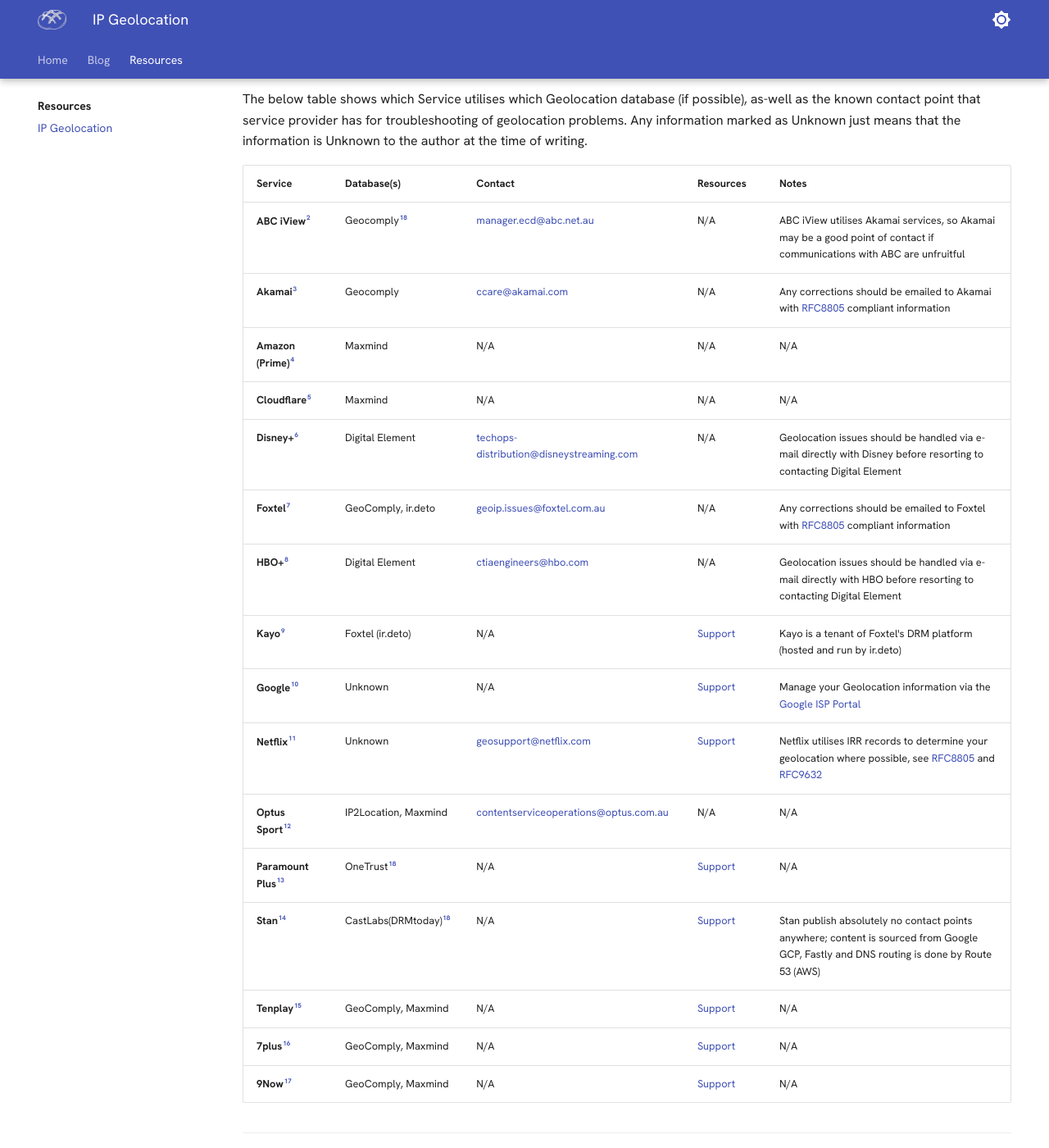
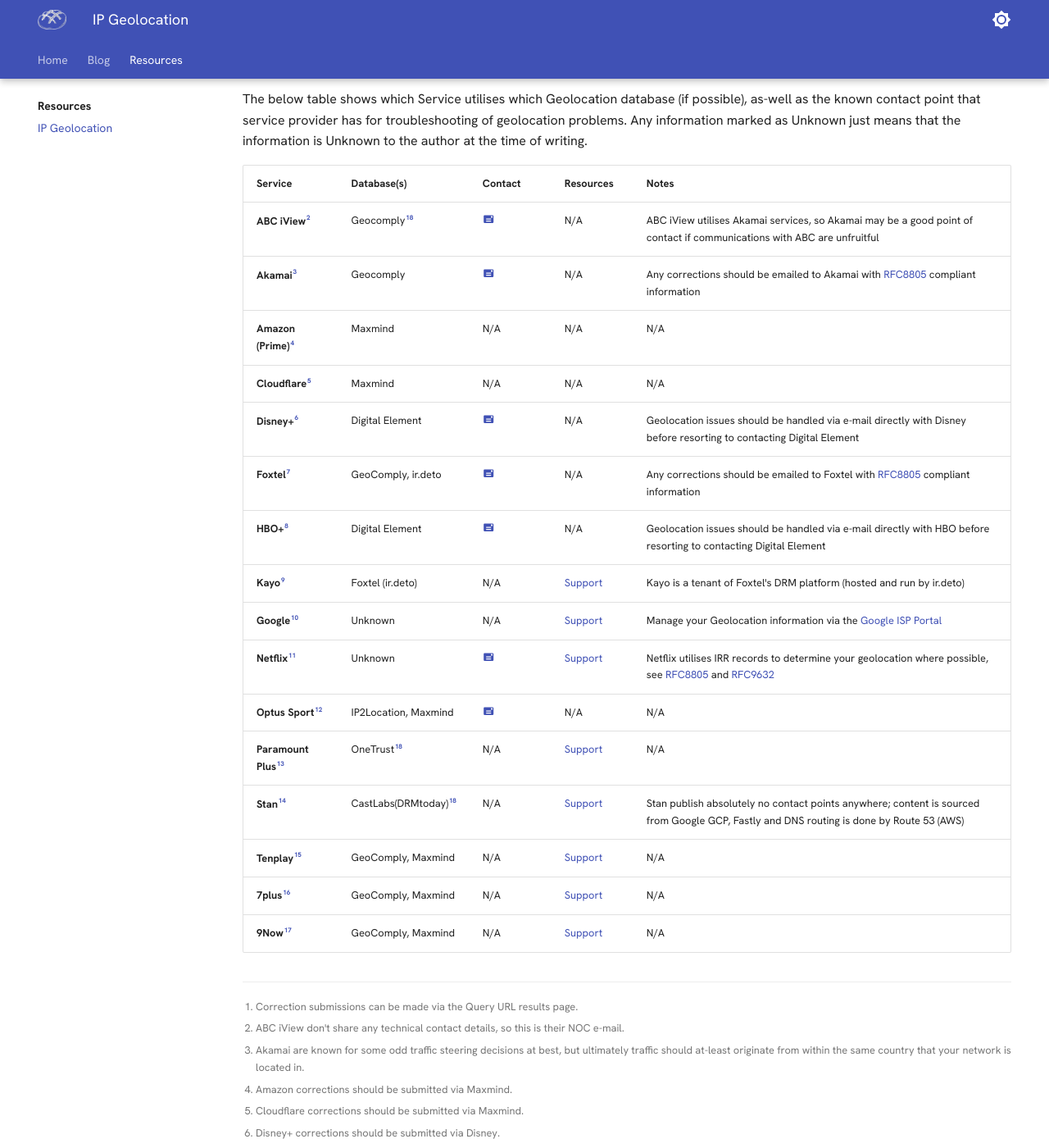
Before and after one commit to jakeb91/cobloaf-engineering, an MkDocs documentation site: the page built from docs/resources/ip-geolocation.md, in a window 1280 px wide and 1400 px high, scrolled down 1649 px. Shown: the whole window at 82% size. Built offline with MkDocs 1.6.1 and Material for MkDocs 9.7.7, drawn with Linux system fonts in a browser that asks for light colours; some of the changed text lies outside the part shown.

Commit message:
Updating Resource > IP Geolocation page
Changed emails to material-mail icons rather than text

```diff
--- a/docs/resources/ip-geolocation.md
+++ b/docs/resources/ip-geolocation.md
@@ -25,47 +25,47 @@ Some customers may get IP Addresses detected as a VPN range by utilising service
 
 ## Geolocation Databases
 
-| Name            | Query URL                                                                              | Correction                                                               | Contact                                                             |
-| --------------- | -------------------------------------------------------------------------------------- | ------------------------------------------------------------------------ | ------------------------------------------------------------------- |
-| dbip            | [:material-link:](https://db-ip.com/)                                                  | Lookup[^1]                                                               | Unknown                                                             |
-| Digital Element | N/A                                                                                    | [:material-link:](https://www.digitalelement.com/contact-us/)            | [ip-data@digitalelement.com](mailto:ip-data@digitalelement.com)     |
-| DRMtoday        | N/A                                                                                    | N/A                                                                      | N/A                                                                 |
-| GeoComply       | N/A                                                                                    | [:material-link:](https://geocomply.my.site.com/Portal/s/contactsupport) | [ipintelligence@geocomply.com](mailto:ipintelligence@geocomply.com) |
-| InfoSniper      | [:material-link:](https://infosniper.net/)                                             | [:material-link:](https://infosniper.net/geoip-data-correction.php)      | Unknown                                                             |
-| IP Geolocation  | [:material-link:](https://ipgeolocation.io/)                                           | Email                                                                    | [support@ipgeolocation.io](mailto:support@ipgeolocation.io)         |
-| IP2Location     | [:material-link:](https://www.ip2location.com/demo)                                    | Email                                                                    | [support@ip2location.com](mailto:support@ip2location.com)           |
-| IPHub           | [:material-link:](https://iphub.info/)                                                 | Lookup[^1]                                                               | Unknown                                                             |
-| IPInfo          | [:material-link:](https://ipinfo.io/)                                                  | [:material-link:](https://ipinfo.io/contact?s=correction)                | Unknown                                                             |
-| IPinsight       | [:material-link:](https://ipinsight.io/)                                               | Email                                                                    | [william@ipinsight.io](mailto:william@ipinsight.io)                 |
-| IPIP            | [:material-link:](https://en.ipip.net/ip.html)                                         | Email                                                                    | [sarah@ipip.net](mailto:sarah@ipip.net)                             |
-| IPligence       | [:material-link:](https://www.ipligence.com/geolocation)                               | [:material-link:](https://www.ipligence.com/contact)                     | Unknown                                                             |
-| ir.deto         | N/A                                                                                    | N/A                                                                      | Unknown                                                             |
-| Neustar         | [:material-link:](https://www.home.neustar/resources/tools/ip-geolocation-lookup-tool) | [:material-link:](https://www.home.neustar/support)                      | Unknown                                                             |
-| Maxmind         | [:material-link:](https://www.maxmind.com/en/geoip-demo)                               | [:material-link:](https://www.maxmind.com/en/geoip-location-correction/) | Unknown                                                             |
-| OneTrust        | N/A                                                                                    | N/A                                                                      | Unknown                                                             |
+| Name            | Query URL                                                                              | Correction                                                               | Contact                                                |
+| --------------- | -------------------------------------------------------------------------------------- | ------------------------------------------------------------------------ | ------------------------------------------------------ |
+| dbip            | [:material-link:](https://db-ip.com/)                                                  | Lookup[^1]                                                               | Unknown                                                |
+| Digital Element | N/A                                                                                    | [:material-link:](https://www.digitalelement.com/contact-us/)            | [:material-mail:](mailto:ip-data@digitalelement.com)   |
+| DRMtoday        | N/A                                                                                    | N/A                                                                      | N/A                                                    |
+| GeoComply       | N/A                                                                                    | [:material-link:](https://geocomply.my.site.com/Portal/s/contactsupport) | [:material-mail:](mailto:ipintelligence@geocomply.com) |
+| InfoSniper      | [:material-link:](https://infosniper.net/)                                             | [:material-link:](https://infosniper.net/geoip-data-correction.php)      | Unknown                                                |
+| IP Geolocation  | [:material-link:](https://ipgeolocation.io/)                                           | Email                                                                    | [:material-mail:](mailto:support@ipgeolocation.io)     |
+| IP2Location     | [:material-link:](https://www.ip2location.com/demo)                                    | Email                                                                    | [:material-mail:](mailto:support@ip2location.com)      |
+| IPHub           | [:material-link:](https://iphub.info/)                                                 | Lookup[^1]                                                               | Unknown                                                |
+| IPInfo          | [:material-link:](https://ipinfo.io/)                                                  | [:material-link:](https://ipinfo.io/contact?s=correction)                | Unknown                                                |
+| IPinsight       | [:material-link:](https://ipinsight.io/)                                               | Email                                                                    | [:material-mail:](mailto:william@ipinsight.io)         |
+| IPIP            | [:material-link:](https://en.ipip.net/ip.html)                                         | Email                                                                    | [:material-mail:](mailto:sarah@ipip.net)               |
+| IPligence       | [:material-link:](https://www.ipligence.com/geolocation)                               | [:material-link:](https://www.ipligence.com/contact)                     | Unknown                                                |
+| ir.deto         | N/A                                                                                    | N/A                                                                      | Unknown                                                |
+| Neustar         | [:material-link:](https://www.home.neustar/resources/tools/ip-geolocation-lookup-tool) | [:material-link:](https://www.home.neustar/support)                      | Unknown                                                |
+| Maxmind         | [:material-link:](https://www.maxmind.com/en/geoip-demo)                               | [:material-link:](https://www.maxmind.com/en/geoip-location-correction/) | Unknown                                                |
+| OneTrust        | N/A                                                                                    | N/A                                                                      | Unknown                                                |
 
 ## Service Matrix
 
 The below table shows which Service utilises which Geolocation database (if possible), as-well as the known contact point that service provider has for troubleshooting of geolocation problems. Any information marked as Unknown just means that the information is Unknown to the author at the time of writing.
 
-| Service                 | Database(s)             | Contact                                                                                     | Resources                                                                    | Notes                                                                                                                                                                                       |
-| ----------------------- | ----------------------- | ------------------------------------------------------------------------------------------- | ---------------------------------------------------------------------------- | ------------------------------------------------------------------------------------------------------------------------------------------------------------------------------------------- |
-| **ABC iView[^2]**       | Geocomply[^18]          | [manager.ecd@abc.net.au](mailto:manager.ecd@abc.net.au)                                     | N/A                                                                          | ABC iView utilises Akamai services, so Akamai may be a good point of contact if communications with ABC are unfruitful                                                                      |
-| **Akamai[^3]**          | Geocomply               | [ccare@akamai.com](mailto:ccare@akamai.com)                                                 | N/A                                                                          | Any corrections should be emailed to Akamai with [RFC8805](https://www.rfc-editor.org/rfc/rfc8805#section-toc.1-1.2.2.1.2.1.1) compliant information                                        |
-| **Amazon (Prime)[^4]**  | Maxmind                 | N/A                                                                                         | N/A                                                                          | N/A                                                                                                                                                                                         |
-| **Cloudflare[^5]**      | Maxmind                 | N/A                                                                                         | N/A                                                                          | N/A                                                                                                                                                                                         |
-| **Disney+[^6]**         | Digital Element         | [techops-distribution@disneystreaming.com](mailto:techops-distribution@disneystreaming.com) | N/A                                                                          | Geolocation issues should be handled via e-mail directly with Disney before resorting to contacting Digital Element                                                                         |
-| **Foxtel[^7]**          | GeoComply, ir.deto      | [geoip.issues@foxtel.com.au](mailto:geoip.issues@foxtel.com.au)                             | N/A                                                                          | Any corrections should be emailed to Foxtel with [RFC8805](https://www.rfc-editor.org/rfc/rfc8805#section-toc.1-1.2.2.1.2.1.1) compliant information                                        |
-| **HBO+[^8]**            | Digital Element         | [ctiaengineers@hbo.com](mailto:ctiaengineers@hbo.com)                                       | N/A                                                                          | Geolocation issues should be handled via e-mail directly with HBO before resorting to contacting Digital Element                                                                            |
-| **Kayo[^9]**            | Foxtel (ir.deto)        | N/A                                                                                         | [Support](https://help.kayosports.com.au/s/submitenquiry)                    | Kayo is a tenant of Foxtel's DRM platform (hosted and run by ir.deto)                                                                                                                       |
-| **Google[^10]**         | Unknown                 | N/A                                                                                         | [Support](https://support.google.com/websearch/workflow/9308722)             | Manage your Geolocation information via the [Google ISP Portal](https://isp.google.com)                                                                                                     |
-| **Netflix[^11]**        | Unknown                 | [geosupport@netflix.com](mailto:geosupport@netflix.com)                                     | [Support](https://help.netflix.com/en/node/26100)                            | Netflix utilises IRR records to determine your geolocation where possible, see [RFC8805](https://www.rfc-editor.org/rfc/rfc8805) and [RFC9632](https://www.rfc-editor.org/rfc/rfc9632.html) |
-| **Optus Sport[^12]**    | IP2Location, Maxmind    | [contentserviceoperations@optus.com.au](mailto:contentserviceoperations@optus.com.au)       | N/A                                                                          | N/A                                                                                                                                                                                         |
-| **Paramount Plus[^13]** | OneTrust[^18]           | N/A                                                                                         | [Support](https://support.paramountplus.com/s/contactsupport?language=en_US) | N/A                                                                                                                                                                                         |
-| **Stan[^14]**           | CastLabs(DRMtoday)[^18] | N/A                                                                                         | [Support](https://help.stan.com.au/hc/en-us/requests/new)                    | Stan publish absolutely no contact points anywhere; content is sourced from Google GCP, Fastly and DNS routing is done by Route 53 (AWS)                                                    |
-| **Tenplay[^15]**        | GeoComply, Maxmind      | N/A                                                                                         | [Support](https://helpdesk.tenplay.com.au/support/tickets/new)               | N/A                                                                                                                                                                                         |
-| **7plus[^16]**          | GeoComply, Maxmind      | N/A                                                                                         | [Support](https://support.7plus.com.au/hc/en-au/requests/new)                | N/A                                                                                                                                                                                         |
-| **9Now[^17]**           | GeoComply, Maxmind      | N/A                                                                                         | [Support](https://help.9now.com.au/hc/en-au/requests/new)                    | N/A                                                                                                                                                                                         |
+| Service                 | Database(s)             | Contact                                                            | Resources                                                                    | Notes                                                                                                                                                                                       |
+| ----------------------- | ----------------------- | ------------------------------------------------------------------ | ---------------------------------------------------------------------------- | ------------------------------------------------------------------------------------------------------------------------------------------------------------------------------------------- |
+| **ABC iView[^2]**       | Geocomply[^18]          | [:material-mail:](mailto:manager.ecd@abc.net.au)                   | N/A                                                                          | ABC iView utilises Akamai services, so Akamai may be a good point of contact if communications with ABC are unfruitful                                                                      |
+| **Akamai[^3]**          | Geocomply               | [:material-mail:](mailto:ccare@akamai.com)                         | N/A                                                                          | Any corrections should be emailed to Akamai with [RFC8805](https://www.rfc-editor.org/rfc/rfc8805#section-toc.1-1.2.2.1.2.1.1) compliant information                                        |
+| **Amazon (Prime)[^4]**  | Maxmind                 | N/A                                                                | N/A                                                                          | N/A                                                                                                                                                                                         |
+| **Cloudflare[^5]**      | Maxmind                 | N/A                                                                | N/A                                                                          | N/A                                                                                                                                                                                         |
+| **Disney+[^6]**         | Digital Element         | [:material-mail:](mailto:techops-distribution@disneystreaming.com) | N/A                                                                          | Geolocation issues should be handled via e-mail directly with Disney before resorting to contacting Digital Element                                                                         |
+| **Foxtel[^7]**          | GeoComply, ir.deto      | [:material-mail:](mailto:geoip.issues@foxtel.com.au)               | N/A                                                                          | Any corrections should be emailed to Foxtel with [RFC8805](https://www.rfc-editor.org/rfc/rfc8805#section-toc.1-1.2.2.1.2.1.1) compliant information                                        |
+| **HBO+[^8]**            | Digital Element         | [:material-mail:](mailto:ctiaengineers@hbo.com)                    | N/A                                                                          | Geolocation issues should be handled via e-mail directly with HBO before resorting to contacting Digital Element                                                                            |
+| **Kayo[^9]**            | Foxtel (ir.deto)        | N/A                                                                | [Support](https://help.kayosports.com.au/s/submitenquiry)                    | Kayo is a tenant of Foxtel's DRM platform (hosted and run by ir.deto)                                                                                                                       |
+| **Google[^10]**         | Unknown                 | N/A                                                                | [Support](https://support.google.com/websearch/workflow/9308722)             | Manage your Geolocation information via the [Google ISP Portal](https://isp.google.com)                                                                                                     |
+| **Netflix[^11]**        | Unknown                 | [:material-mail:](mailto:geosupport@netflix.com)                   | [Support](https://help.netflix.com/en/node/26100)                            | Netflix utilises IRR records to determine your geolocation where possible, see [RFC8805](https://www.rfc-editor.org/rfc/rfc8805) and [RFC9632](https://www.rfc-editor.org/rfc/rfc9632.html) |
+| **Optus Sport[^12]**    | IP2Location, Maxmind    | [:material-mail:](mailto:contentserviceoperations@optus.com.au)    | N/A                                                                          | N/A                                                                                                                                                                                         |
+| **Paramount Plus[^13]** | OneTrust[^18]           | N/A                                                                | [Support](https://support.paramountplus.com/s/contactsupport?language=en_US) | N/A                                                                                                                                                                                         |
+| **Stan[^14]**           | CastLabs(DRMtoday)[^18] | N/A                                                                | [Support](https://help.stan.com.au/hc/en-us/requests/new)                    | Stan publish absolutely no contact points anywhere; content is sourced from Google GCP, Fastly and DNS routing is done by Route 53 (AWS)                                                    |
+| **Tenplay[^15]**        | GeoComply, Maxmind      | N/A                                                                | [Support](https://helpdesk.tenplay.com.au/support/tickets/new)               | N/A                                                                                                                                                                                         |
+| **7plus[^16]**          | GeoComply, Maxmind      | N/A                                                                | [Support](https://support.7plus.com.au/hc/en-au/requests/new)                | N/A                                                                                                                                                                                         |
+| **9Now[^17]**           | GeoComply, Maxmind      | N/A                                                                | [Support](https://help.9now.com.au/hc/en-au/requests/new)                    | N/A                                                                                                                                                                                         |
 
 [^1]: Correction submissions can be made via the Query URL results page.
 [^2]: ABC iView don't share any technical contact details, so this is their NOC e-mail.
```
